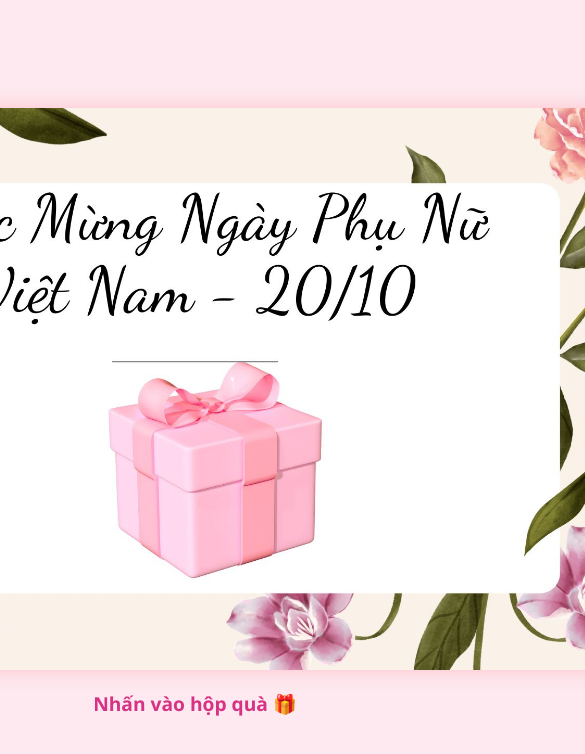
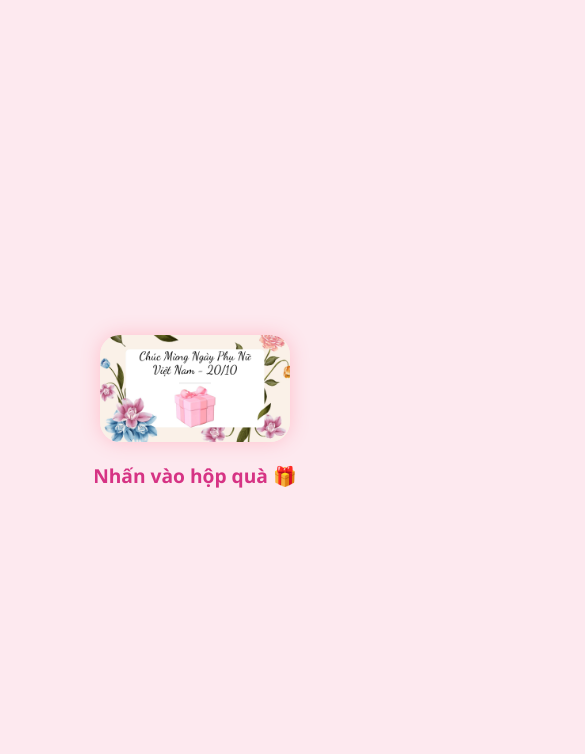
Before and after one commit to thinh271/ilove1893, a React (Vite) app: page / in a window 390 px wide. Shown: the top 754 px of the page, 585 px wide, since content can reach past the window. Built offline with nearby package versions, Linux system fonts and the light colour scheme.

Commit message:
responsive

```diff
--- a/src/index.css
+++ b/src/index.css
@@ -54,3 +54,13 @@ body {
     transform: scale(1);
   }
 }
+
+@media only screen and (max-width: 600px) {
+  .gift {
+    max-width: 190px;
+  }
+
+  .card-img {
+    max-width: 190px;
+  }
+}
```
Also changed, not shown: src/assets/image1.jpg, src/assets/image2.jpg.
